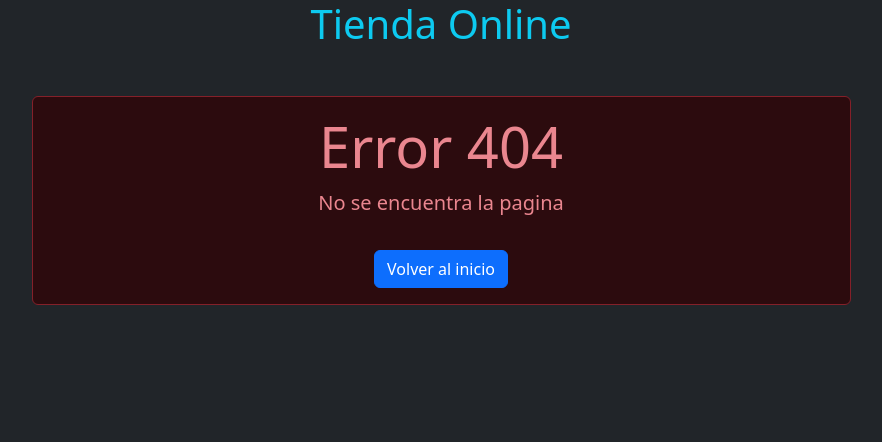
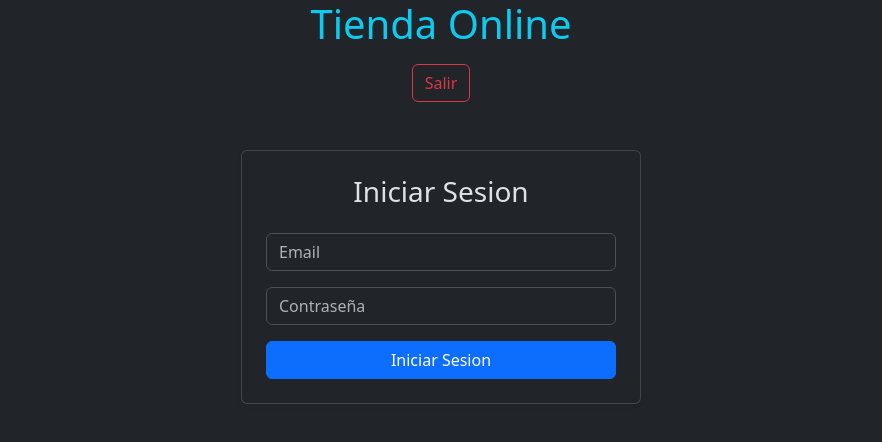
Before and after one commit to jorge2004sm/CursoAngular, an Angular app in the folder TiendaOnline/: page /login in a window 1280 px wide. Before the commit this address had no page. Shown: the top 442 px of the page, without its empty margins (199-1081 px from the left). Built offline with nearby package versions, Linux system fonts and the light colour scheme.

Commit message:
Login implementado en Tienda Online

```diff
--- a/TiendaOnline/package.json
+++ b/TiendaOnline/package.json
@@ -31,6 +31,7 @@
     "@angular/router": "^21.1.0",
     "@popperjs/core": "^2.11.8",
     "bootstrap": "^5.3.8",
+    "firebase": "^12.9.0",
     "rxjs": "~7.8.0",
     "tslib": "^2.3.0"
   },
--- a/TiendaOnline/src/app/app.html
+++ b/TiendaOnline/src/app/app.html
@@ -1,4 +1,12 @@
 <div class="container text-center">
   <h1 class="text-info">{{titulo}}</h1>
+  <!-- Links de login y salir con bootstrap -->
+   <div class="d-flex justify-content-center my-3">
+    @if(!isAutenticado()){
+      <a [routerLink]="['/login']" class="btn btn-outline-primary mx-2">Login</a>
+    } @else {
+      <a style="cursor: pointer" class="btn btn-outline-danger mx-2" (click)="salir()">Salir</a>
+    }
+   </div>
   <router-outlet></router-outlet>
 </div>
--- a/TiendaOnline/src/app/app.routes.ts
+++ b/TiendaOnline/src/app/app.routes.ts
@@ -2,12 +2,14 @@
 import { Formulario } from './formulario/formulario';
 import { Error } from './error/error'
 import { ListadoProductos } from './listado-productos/listado-productos';
+import { Login } from './login/login';
 
 export const routes: Routes = [
     {path: '', component: ListadoProductos},
     {path: 'listado', component: ListadoProductos},
     {path: 'agregar', component: Formulario},
     {path: 'editar/:llave', component: Formulario},
+    {path: 'login', component: Login},
     // Ruta comodin para las no registradas
     {path: '**', component: Error}
 
--- a/TiendaOnline/src/app/app.ts
+++ b/TiendaOnline/src/app/app.ts
@@ -1,13 +1,26 @@
 import { Component, signal } from '@angular/core';
-import { RouterOutlet } from '@angular/router';
+import { RouterModule, RouterOutlet } from '@angular/router';
 import { ListadoProductos } from './listado-productos/listado-productos';
+import { loginService } from './login';
 
 @Component({
   selector: 'app-root',
-  imports: [ListadoProductos, RouterOutlet],
+  imports: [ListadoProductos, RouterOutlet, RouterModule],
   templateUrl: './app.html',
   styleUrl: './app.css'
 })
 export class App {
+
   titulo = 'Tienda Online';
+
+  constructor(private loginService: loginService){
+
+  }
+  isAutenticado() {
+    return this.loginService.isAutenticado()
+  }
+
+  salir(){
+    this.loginService.logout()
+  }
 }
--- a/TiendaOnline/src/app/datos-service.ts
+++ b/TiendaOnline/src/app/datos-service.ts
@@ -2,6 +2,7 @@
 import { Injectable } from '@angular/core';
 import { Observable } from 'rxjs';
 import { ProductoModel } from './producto/producto.model';
+import { loginService } from './login';
 
 @Injectable({
   providedIn: 'root',
@@ -9,20 +10,33 @@
 export class DatosService {
   url = 'https://tienda-online-9631d-default-rtdb.firebaseio.com/'
 
-  constructor(private httpClient: HttpClient){
+  constructor(private httpClient: HttpClient, private loginService: loginService) {
 
   }
 
-  listarProductos(): Observable<{[llave: string]: ProductoModel}>{
-    return this.httpClient.get<{[llave: string]: ProductoModel}>(this.url + 'datos.json')
+  listarProductos(): Observable<{ [llave: string]: ProductoModel }> {
+    const token = this.loginService.getIdToken()
+    const url_listar = `${this.url}datos.json?auth=${token}`
+    return this.httpClient.get<{ [llave: string]: ProductoModel }>(this.url + 'datos.json?auth=' + token)
   }
 
-  agregarProducto(producto: ProductoModel): Observable<any>{
-    return this.httpClient.post(`${this.url}datos.json`, producto)
+  agregarProducto(producto: ProductoModel): Observable<any> {
+    const token = this.loginService.getIdToken()
+    const url_agregar = `${this.url}datos.json?auth=${token}`
+    return this.httpClient.post(url_agregar, producto)
   }
 
-  modificarProducto(producto: ProductoModel, llave: string): Observable<any>{
-    const url_modificar = `${this.url}datos/${llave}.json`;
+  modificarProducto(producto: ProductoModel, llave: string): Observable<any> {
+    const token = this.loginService.getIdToken()
+
+    const url_modificar = `${this.url}datos/${llave}.json?auth=${token}`;
     return this.httpClient.put(url_modificar, producto)
   }
+
+  eliminarProducto(llave: string): Observable<any> {
+        const token = this.loginService.getIdToken()
+
+    const url_eliminar = `${this.url}datos/${llave}.json?auth=${token}`
+    return this.httpClient.delete(url_eliminar)
+  }
 }
--- /dev/null
+++ b/TiendaOnline/src/app/firebase.ts
@@ -0,0 +1,29 @@
+import { Injectable } from '@angular/core';
+import { initializeApp } from 'firebase/app';
+import { Auth, getAuth } from 'firebase/auth';
+import { Firestore, getFirestore } from 'firebase/firestore';
+
+@Injectable({
+  providedIn: 'root',
+})
+export class Firebase {
+   firebaseConfig = {
+  apiKey: "AIzaSyAnv6lJwpTvK5dklJspxd5j51GqBKgpWeU",
+  authDomain: "tienda-online-9631d.firebaseapp.com",
+  databaseURL: "https://tienda-online-9631d-default-rtdb.firebaseio.com",
+  projectId: "tienda-online-9631d",
+  storageBucket: "tienda-online-9631d.firebasestorage.app",
+  messagingSenderId: "805066127864",
+  appId: "1:805066127864:web:4d6aa9d02de38e04743e0d"
+};
+
+
+public auth: Auth;
+public firebase: Firestore
+
+constructor(){
+  const app = initializeApp(this.firebaseConfig)
+  this.auth = getAuth(app)
+  this.firebase = getFirestore(app)
+}
+}
--- a/TiendaOnline/src/app/formulario/formulario.ts
+++ b/TiendaOnline/src/app/formulario/formulario.ts
@@ -57,7 +57,7 @@
 
   eliminarProducto() {
     if (this.llaveProducto !== null) {
-      //this.productoService.eliminarProducto(this.llaveProducto);
+      this.productoService.eliminarProducto(this.llaveProducto);
       this.limpiarFormulario()
       this.router.navigate(['/'])
     }
--- /dev/null
+++ b/TiendaOnline/src/app/login.ts
@@ -0,0 +1,47 @@
+import { Injectable } from '@angular/core';
+import { Router } from '@angular/router';
+import { signInWithEmailAndPassword } from 'firebase/auth';
+import { Firebase } from './firebase';
+
+@Injectable({
+  providedIn: 'root',
+})
+export class loginService {
+  token: string = ''
+
+  constructor(private router: Router, private firebaseService: Firebase) {
+
+  }
+
+  login(email: string, password: string) {
+    const auth = this.firebaseService.auth
+
+    signInWithEmailAndPassword(auth, email, password).then(() => {
+      auth.currentUser?.getIdToken().then((token: string) => {
+        this.token = token;
+        this.router.navigate(['/'])
+      })
+    })
+      .catch((error: any) => {
+        console.error('Error al iniciar sesion', error)
+      })
+  }
+
+  getIdToken(){
+    return this.token
+  }
+
+  isAutenticado(){
+    return this.token != null
+  }
+
+  // Metodo para cerrar sesion
+  logout(){
+    const auth = this.firebaseService.auth;
+    auth.signOut().then(() => {
+      this.token = ''; // resetea el token al cerrar sesion
+      this.router.navigate(['login'])
+    })
+    .catch((error) => console.error('Error de logout', error))
+  }
+}
--- /dev/null
+++ b/TiendaOnline/src/app/login/login.html
@@ -0,0 +1,21 @@
+<div class="container d-flex justify-content-center align-items-center my-5">
+    <div class="card p-4 shadow-sm" style="width: 25rem">
+        <h3 class="text-center mb-4">Iniciar Sesion</h3>
+        <form #f="ngForm" (ngSubmit)="f.form.valid && login(f)">
+            <!-- Campo Email -->
+             <div class="mb-3">
+                <input type="email" name="email" id="email" class="form-control" placeholder="Email" ngModel required/>
+             </div>
+             <!-- Campo de contraseña -->
+              <div class="mb-3">
+                    <input type="password" class="form-control" id="password" name="password" placeholder="Contraseña" ngModel required/>
+              </div>
+
+              <!-- Boton de login -->
+               <button type="submit" class="btn btn-primary w-100">
+                    Iniciar Sesion
+               </button>
+        </form>
+    </div>
+
+</div>
--- /dev/null
+++ b/TiendaOnline/src/app/login/login.ts
@@ -0,0 +1,23 @@
+import { Component } from '@angular/core';
+import { FormsModule, NgForm } from '@angular/forms';
+import { loginService } from '../login';
+
+@Component({
+  selector: 'app-login',
+  imports: [FormsModule],
+  templateUrl: './login.html',
+  styleUrl: './login.css',
+})
+export class Login {
+
+  constructor(private loginService: loginService){
+  }
+
+  login(form: NgForm){
+    const email = form.value.email
+    const password = form.value.password
+
+    this.loginService.login(email, password)
+
+  }
+}
--- a/TiendaOnline/src/app/producto-service.ts
+++ b/TiendaOnline/src/app/producto-service.ts
@@ -51,11 +51,10 @@
     // return this.productos.find(producto => producto.id === id);
   }
 
-  eliminarProducto(id: number) {
-    // const indice = this.productos.findIndex(producto => producto.id === id);
-    // if(indice !== -1){
-    //   this.productos.splice(indice, 1);
-    // }
+  eliminarProducto(llave: string) {
+   this.datosService.eliminarProducto(llave).subscribe(()=>{
+    this.refrescarProductos()
+   });
   }
 
 }
```
Also changed, not shown: TiendaOnline/src/app/login/login.css (added), 1 other file (tests, documents, lock files or other folders).
